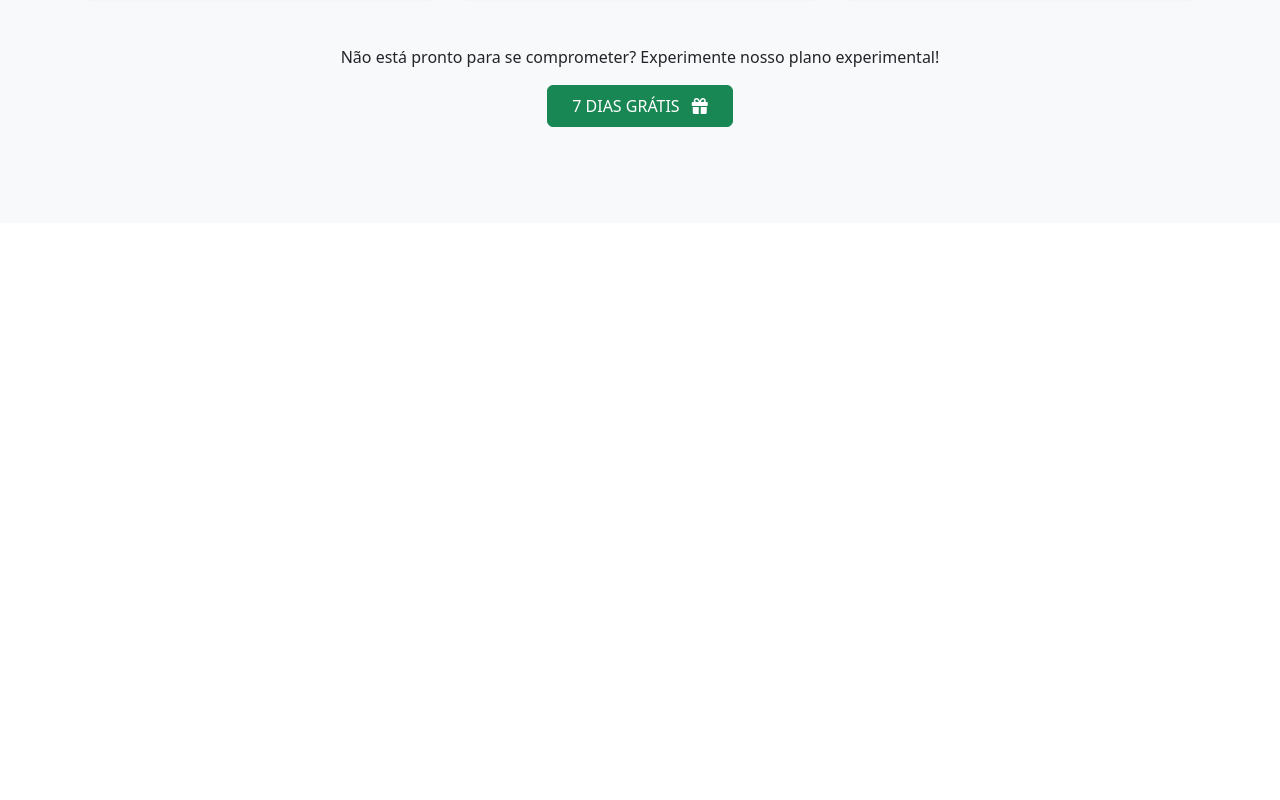
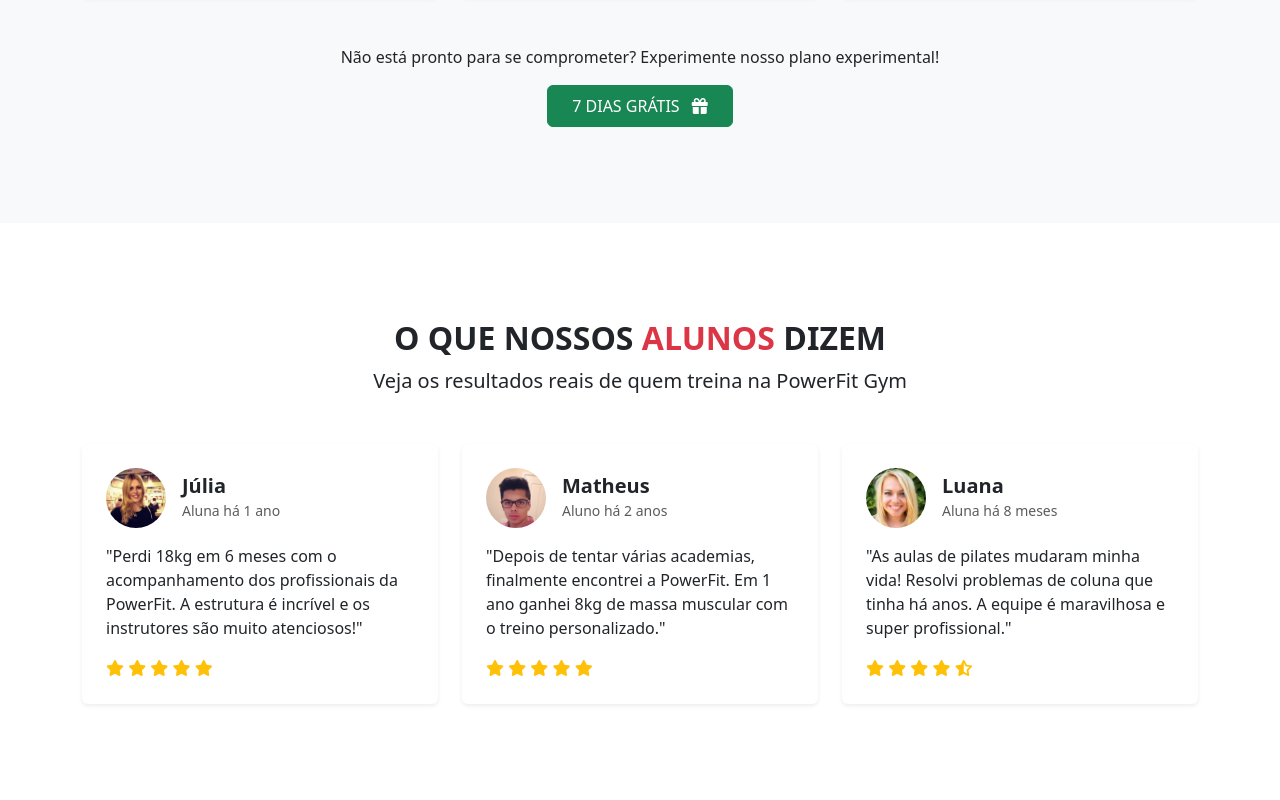
Before and after one commit to Gaabriel22/powerfit-gym, a plain HTML site: page index.html in a window 1280 px wide. Shown: the part 2826-3626 px from the top of the page. Before the commit the page ends 3049 px from the top, so only its background shows below. Drawn offline with nearby package versions, Linux system fonts and the light colour scheme.

Commit message:
Adiciona seção de depoimentos com avaliações de alunos em cards personalizados

```diff
--- a/index.html
+++ b/index.html
@@ -347,6 +347,97 @@
           </div>
         </div>
       </section>
+
+      <!-- Testimonials Section -->
+      <section class="py-5" id="testimonials">
+        <div class="container py-5">
+          <div class="text-center mb-5">
+            <h2 class="fw-bold">
+              O QUE NOSSOS
+              <span class="text-danger">ALUNOS</span>
+              DIZEM
+            </h2>
+            <p class="lead">Veja os resultados reais de quem treina na PowerFit Gym</p>
+          </div>
+
+          <div class="row g-4">
+            <div class="col-lg-4 col-md-6">
+              <div class="card testimonial-card h-100 border-0 shadow-sm">
+                <div class="card-body p-4">
+                  <div class="d-flex align-items-center mb-3">
+                    <img src="./assets/img/user-1.jpg" alt="Cliente" class="rounded-circle me-3" width="60" />
+                    <div>
+                      <h5 class="fw-bold mb-0">Júlia</h5>
+                      <small class="text-muted">Aluna há 1 ano</small>
+                    </div>
+                  </div>
+                  <p class="mb-0">
+                    "Perdi 18kg em 6 meses com o acompanhamento dos profissionais da PowerFit. A estrutura é incrível e
+                    os instrutores são muito atenciosos!"
+                  </p>
+                  <div class="mt-3 text-warning">
+                    <i class="fas fa-star"></i>
+                    <i class="fas fa-star"></i>
+                    <i class="fas fa-star"></i>
+                    <i class="fas fa-star"></i>
+                    <i class="fas fa-star"></i>
+                  </div>
+                </div>
+              </div>
+            </div>
+
+            <div class="col-lg-4 col-md-6">
+              <div class="card testimonial-card h-100 border-0 shadow-sm">
+                <div class="card-body p-4">
+                  <div class="d-flex align-items-center mb-3">
+                    <img src="./assets/img/user-2.jpg" alt="Cliente" class="rounded-circle me-3" width="60" />
+                    <div>
+                      <h5 class="fw-bold mb-0">Matheus</h5>
+                      <small class="text-muted">Aluno há 2 anos</small>
+                    </div>
+                  </div>
+                  <p class="mb-0">
+                    "Depois de tentar várias academias, finalmente encontrei a PowerFit. Em 1 ano ganhei 8kg de massa
+                    muscular com o treino personalizado."
+                  </p>
+                  <div class="mt-3 text-warning">
+                    <i class="fas fa-star"></i>
+                    <i class="fas fa-star"></i>
+                    <i class="fas fa-star"></i>
+                    <i class="fas fa-star"></i>
+                    <i class="fas fa-star"></i>
+                  </div>
+                </div>
+              </div>
+            </div>
+
+            <div class="col-lg-4 col-md-6">
+              <div class="card testimonial-card h-100 border-0 shadow-sm">
+                <div class="card-body p-4">
+                  <div class="d-flex align-items-center mb-3">
+                    <img src="./assets/img/user-3.jpg" alt="Cliente" class="rounded-circle me-3" width="60" />
+                    <div>
+                      <h5 class="fw-bold mb-0">Luana</h5>
+                      <small class="text-muted">Aluna há 8 meses</small>
+                    </div>
+                  </div>
+                  <p class="mb-0">
+                    "As aulas de pilates mudaram minha vida! Resolvi problemas de coluna que tinha há anos. A equipe é
+                    maravilhosa e super profissional."
+                  </p>
+                  <div class="mt-3 text-warning">
+                    <i class="fas fa-star"></i>
+                    <i class="fas fa-star"></i>
+                    <i class="fas fa-star"></i>
+                    <i class="fas fa-star"></i>
+                    <i class="fas fa-star-half-alt"></i>
+                  </div>
+                </div>
+              </div>
+            </div>
+          </div>
+        </div>
+      </section>
     </main>
     <footer></footer>
 
```
